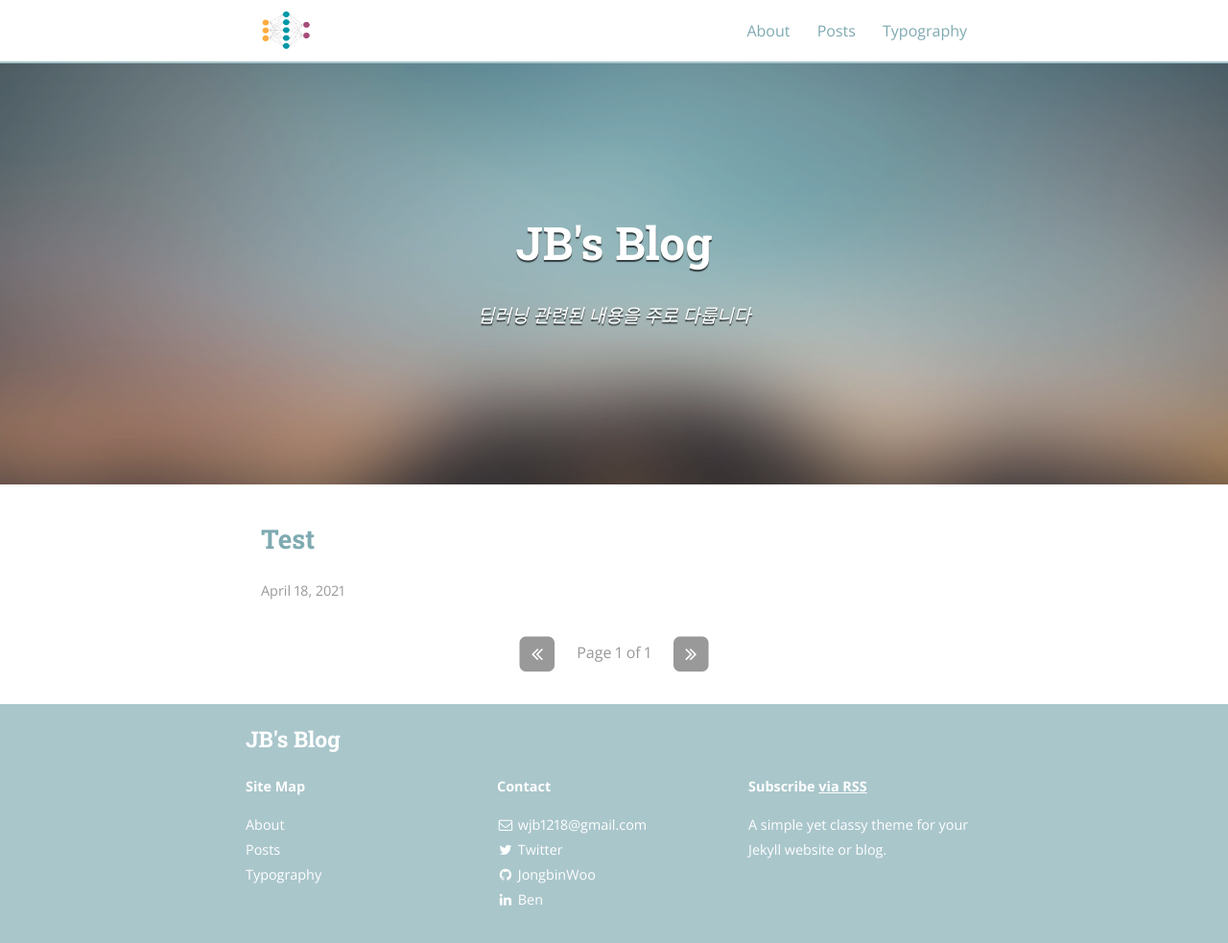
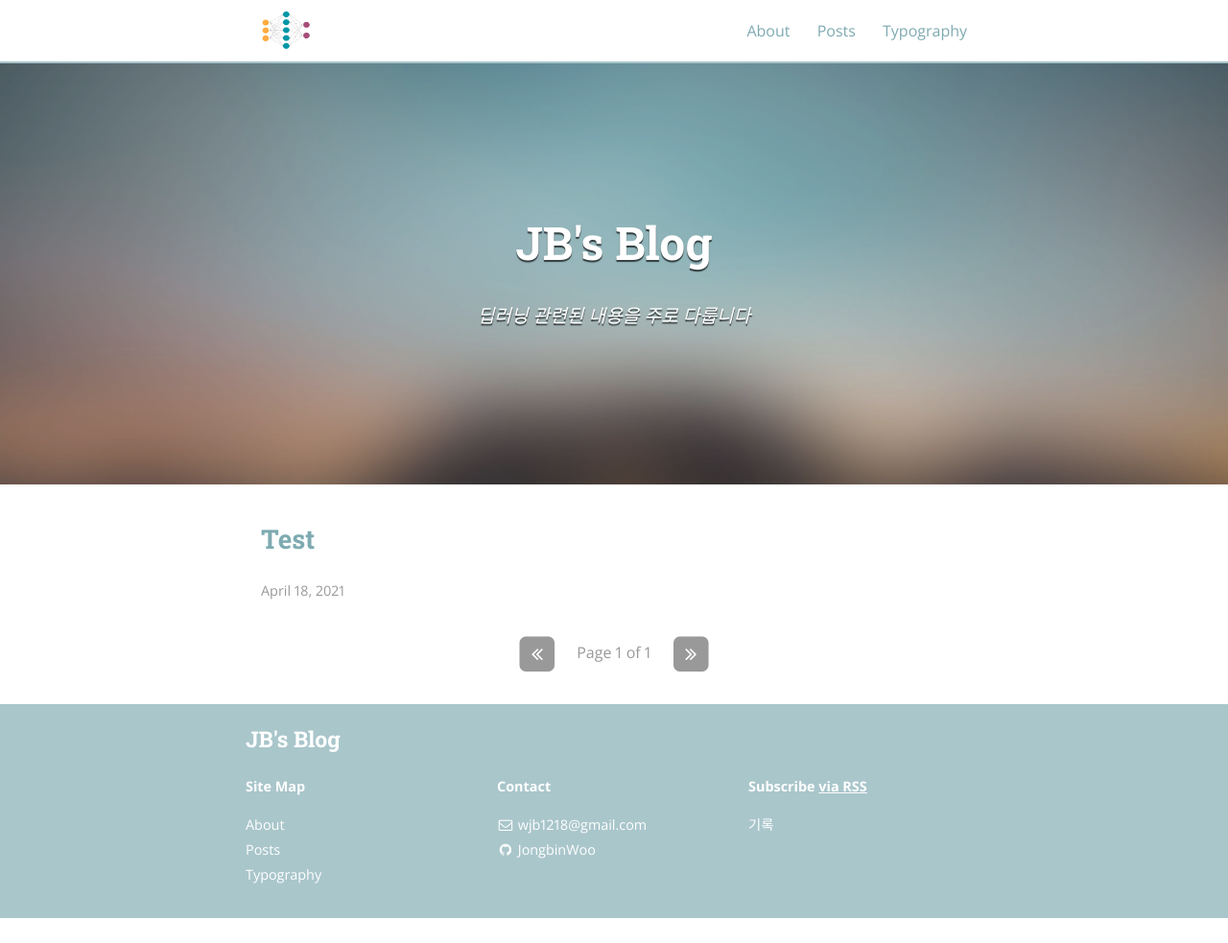
Before and after one commit to JongbinWoo/JongbinWoo.github.io, a Jekyll site: the page built from index.html, in a window 1280 px wide and 983 px high. Shown: the whole window at 96% size. Built offline with Jekyll 4.4.1, drawn with Linux system fonts in a browser that asks for light colours; nearby versions of some CDN libraries; the list of posts is cut into pages by our own code.

```diff
--- a/_config.yml
+++ b/_config.yml
@@ -1,204 +1,124 @@
-# External plugins
-# See http://ixti.net/software/2013/01/28/using-jekyll-plugins-on-github-pages.html for making `jekyll archives` work.
 plugins:
-  - jekyll-archives # Sorry, not GitHub pages friendly!
+  - jekyll-archives
   - jekyll-sitemap
   - jekyll-paginate-v2
-
 exclude:
-  - "/vendor/"
-
-# Site settings
+  - /vendor/
 title: JB's Blog
-subtitle: "딥러닝 관련된 내용을 주로 다룹니다"
+subtitle: 딥러닝 관련된 내용을 주로 다룹니다
 email: wjb1218@gmail.com
 name: JongBin Woo
-description: >
-  A simple yet classy theme for your Jekyll website or blog.
-# Base URL of site (i.e. /blog). It should always start with a slash,
-# and never end with a slash. Set it to a blank value if hosting at the
-# root of your server.
-baseurl: "" # the subpath of your site, e.g. /blog/
-url: "https://jongbinwoo.github.io/" # the base hostname & protocol for your site
-cover: "/assets/tcw-wallpaper-02.jpg"
-logo: "/assets/mlp.png"
-
-# Build settings
+description: 기록
+baseurl: ''
+url: 'https://jongbinwoo.github.io/'
+cover: /assets/tcw-wallpaper-02.jpg
+logo: /assets/mlp.png
 markdown: kramdown
 inter_post_navigation: false
-highlightjs_theme: "monokai-sublime"
-
-# Pagination Settings
-# https://github.com/sverrirs/jekyll-paginate-v2/blob/master/README-GENERATOR.md#site-configuration
+highlightjs_theme: monokai-sublime
 pagination:
   enabled: true
   per_page: 5
-  permalink: "/page/:num/"
+  permalink: '/page/:num/'
   sort_reverse: true
-
-# Archive settings (see https://github.com/jekyll/jekyll-archives/)
 jekyll-archives:
   enabled:
     - categories
     - tags
-  layout: 'archive'
+  layout: archive
   permalinks:
     category: '/category/:name/'
     tag: '/tag/:name/'
-
-# Disqus comments
-# disqus_shortname: bencentra
-
-# Google analytics
-# ga_tracking_id: "UA-XXXX-1"
-
-# Category descriptions (for archive pages)
 descriptions:
   - cat: jekyll
-    desc: "Posts describing Jekyll setup techniques."
-
+    desc: Posts describing Jekyll setup techniques.
   - cat: dummy
-    desc: "Just some placeholder posts, lorem ipsum and the rest."
-
-# Social icons and sharing options
-#
-# Social settings are used in two places:
-# * In the footer, as links to your personal profiles
-# * After each blog post for sharing widgets
-#
-# Example:
-#
-# social:
-#   - name: Twitter                         # Name of the service
-#     icon: twitter                         # Font Awesome icon to use (minus fa- prefix)
-#     username: "@TheBenCentra"             # (User) Name to display in the footer link
-#     url: https://twitter.com/TheBenCentra # URL of your profile (leave blank to not display in footer)
-#     desc: Follow me on Twitter            # Description to display as link title, etc
-#     share: true                           # Include in the "Share" section of posts
+    desc: 'Just some placeholder posts, lorem ipsum and the rest.'
 social:
-  - name: Twitter
-    icon: twitter
-    username:
-    url:
-    desc: Follow me on Twitter
-    share: false
-
-  - name: Facebook
-    icon: facebook
-    username:
-    url: ""
-    desc: Friend me on Facebook
-    share: false
-
   - name: GitHub
     icon: github
     username: JongbinWoo
-    url: https://github.com/JongbinWoo
+    url: 'https://github.com/JongbinWoo'
     desc: Fork me on GitHub
     share: true
-
-  - name: LinkedIn
-    icon: linkedin
-    username: Ben
-    url:
-    desc: Connect with me on LinkedIn
-    share: false
-
   - name: Google+
     icon: google-plus
-    username: ""
-    url: ""
+    username: ''
+    url: ''
     desc: Add me to your Circles
-    share: true
-
+    share: false
   - name: YouTube
     icon: youtube
-    username: ""
-    url: ""
+    username: ''
+    url: ''
     desc: Subscribe on YouTube
     share: false
-
   - name: Instagram
     icon: instagram
-    username: ""
-    url: ""
+    username: ''
+    url: ''
     desc: Follow me on Instagram
     share: false
-
   - name: Pinterest
     icon: pinterest
-    username: ""
-    url: ""
+    username: ''
+    url: ''
     desc: Follow me on Pinterest
-    share: true
-
+    share: false
   - name: SoundCloud
     icon: soundcloud
-    username: ""
-    url: ""
+    username: ''
+    url: ''
     desc: Follow me on SoundCloud
     share: false
-
   - name: Tumblr
     icon: tumblr
-    username: ""
-    url: ""
+    username: ''
+    url: ''
     desc: Follow me on Tumblr
     share: false
-
   - name: Steam
     icon: steam
-    username: ""
-    url: ""
+    username: ''
+    url: ''
     desc: Friend me on Steam
     share: false
-
   - name: Dribbble
     icon: dribbble
-    username: ""
-    url: ""
+    username: ''
+    url: ''
     desc: Follow me on Dribble
     share: false
-
   - name: Vimeo
     icon: vimeo-square
-    username: ""
-    url: ""
+    username: ''
+    url: ''
     desc: Follow me on Vimeo
     share: false
-
   - name: Vine
     icon: vine
-    username: ""
-    url: ""
+    username: ''
+    url: ''
     desc: Follow me on Vine
     share: false
-
   - name: Reddit
     icon: reddit
-    username: ""
-    url: ""
+    username: ''
+    url: ''
     desc: Share to Reddit
-    share: true
-
-  - name: "Hacker News"
+    share: false
+  - name: Hacker News
     icon: hacker-news
-    username: ""
-    url: ""
+    username: ''
+    url: ''
     desc: Share to Hacker News
     share: false
-
-# Social sharing protocols
-# These are for automatically generating sharing metadata for FB and Twitter
-# OS Protocol is for sharing the source of your site, if you're interested. For more, see osprotocol.com
 protocols:
-    fb_image: "/assets/logo.png"
-    fb_image_width: 612
-    fb_image_height: 605
-    fb_image_type: "image/png"
-
-    twitter_image: "/assets/logo.png"
-
-    os_repo: "https://github.com/bencentra/centrarium.com"
-    os_rcs_type: "git"
-    os_src: "git@github.com:bencentra/centrarium.com.git"
+  fb_image: /assets/logo.png
+  fb_image_width: 612
+  fb_image_height: 605
+  fb_image_type: image/png
+  twitter_image: /assets/logo.png
+  os_repo: 'https://github.com/bencentra/centrarium.com'
+  os_rcs_type: git
+  os_src: 'git@github.com:bencentra/centrarium.com.git'
```
Also changed, not shown: 5 other files.
